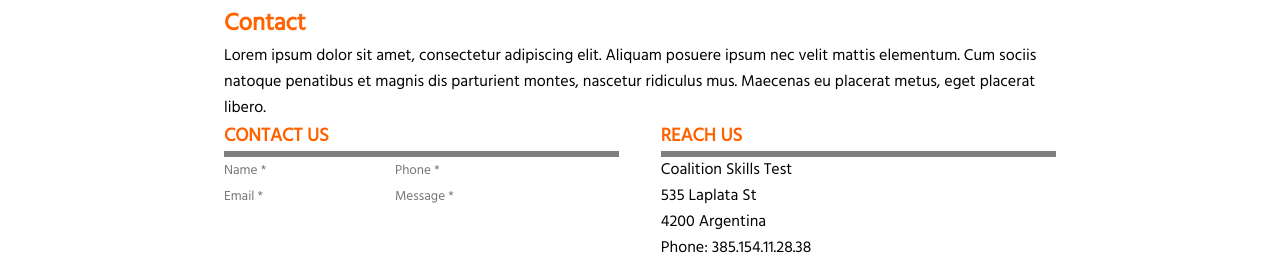
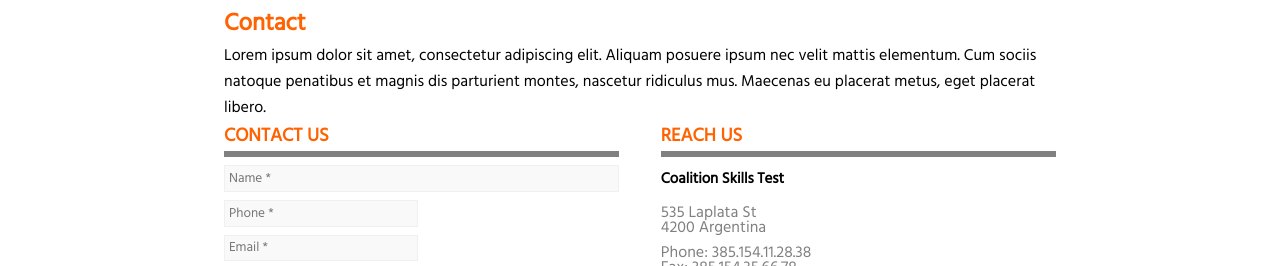
Before and after one commit to Wyzardsleeves/psd-exercise-1, a plain HTML site: page index.html in a window 1280 px wide. Shown: the part 148-414 px from the top of the page. Drawn offline with nearby package versions, Linux system fonts and the light colour scheme.

Commit message:
further bottom part optimization

```diff
--- a/index.html
+++ b/index.html
@@ -61,10 +61,10 @@
           </div>
           <div class="sub-body">
             <form>
-              <input type="text" placeholder="Name *" name="name">
-              <input type="text" placeholder="Phone *" name="phone">
-              <input type="text" placeholder="Email *" name="email">
-              <input type="text" placeholder="Message *" name="message">
+              <input type="text" id="input-name" placeholder="Name *" name="name">
+              <input type="text" id="input-phone" placeholder="Phone *" name="phone">
+              <input type="text" id="input-email" placeholder="Email *" name="email">
+              <input type="text" id="input-message" placeholder="Message *" name="message">
             </form>
           </div>
         </section>
@@ -74,7 +74,9 @@
             <h3 style="color:#ff6200;">REACH US</h3>
           </div>
           <div class="sub-body">
-            <p>Coalition Skills Test</p>
+            <h5>Coalition Skills Test</h5>
+          </div>
+          <div class="sub-body">
             <p>535 Laplata St</p>
             <p>4200 Argentina</p>
           </div>
--- a/styles/main.css
+++ b/styles/main.css
@@ -118,6 +118,26 @@ body{
   display: table-cell;
   padding-right: 2.5%;
 }
+#input-name{
+  width: 100%;
+  padding: 0.5% 2% 0.5% 1%;
+  margin: 2% 0 1% 0;
+}
+#input-phone{
+  width: 49%;
+  padding: 0.5% 2% 0.5% 1%;
+  margin: 1% 1.25% 1% 0;
+}
+#input-email{
+  width: 49%;
+  padding: 0.5% 2% 0.5% 1%;
+  margin: 1% 0 1% 0;
+}
+#input-message{
+  width: 100%;
+  padding: 0.5% 2% 15% 1%;
+  margin: 1% 0 1% 0;
+}
 
 #reach-us{
   width: 25%;
@@ -134,6 +154,25 @@ body{
   margin: 0;
   padding: 0;
   border-bottom: 6px solid gray;
+}
+
+.sub-body input[type="text"], textarea{
+  background-color: #f9f9f9;
+  border: 1px solid #f0f0f0;
+}
+
+#reach-us .sub-body{
+  padding: 5px 0 5px 0;
+}
+
+#reach-us .sub-body h5{
+  font-size: 15px;
+  padding: 5px 0 5px 0;
+}
+
+#reach-us .sub-body p{
+  color: grey;
+  line-height: 15px;
 }
 
 #submit-button .btn{
```
